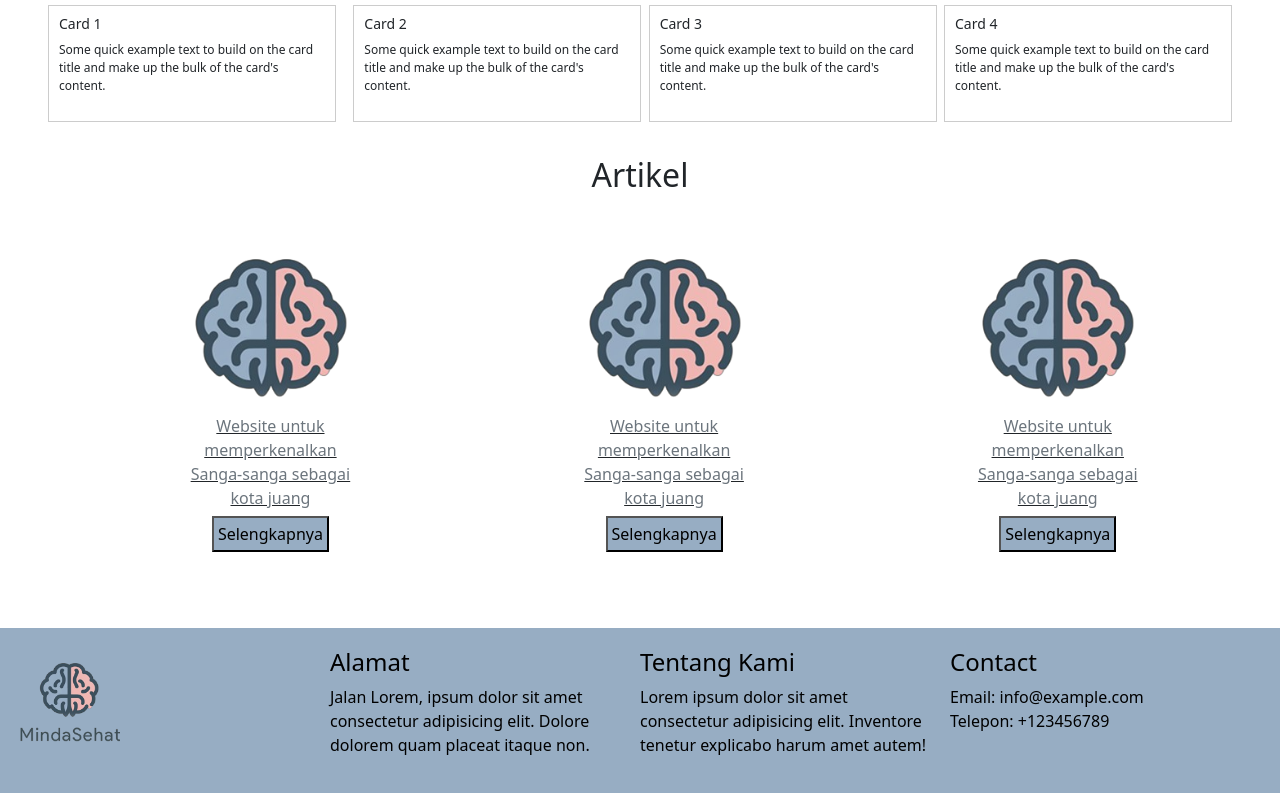
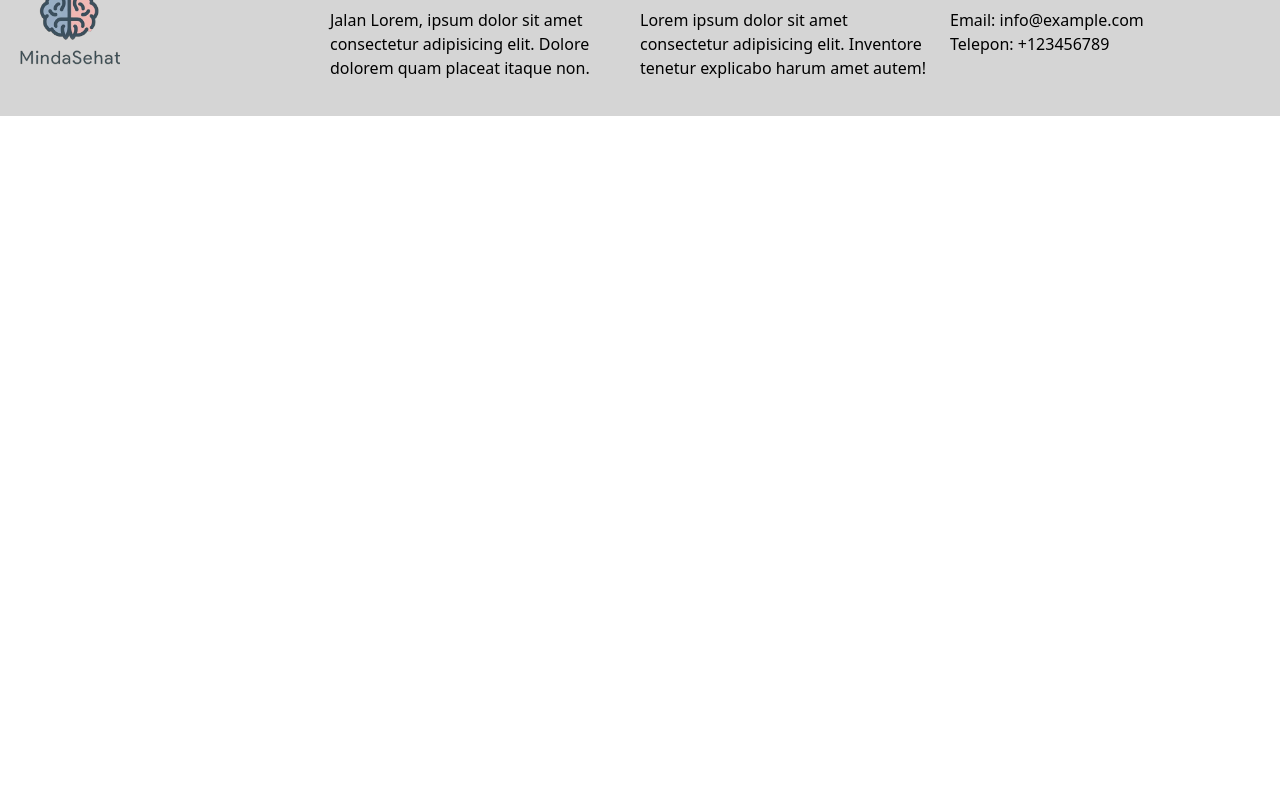
Before and after one commit to RizkyMaulanaAlfauzan/Project-MindaSehat, a Flask app: page /home in a window 1280 px wide. Shown: the part 489-1282 px from the top of the page. After the commit the page ends 605 px from the top, so only its background shows below. Run offline with Flask 3, Linux system fonts and the light colour scheme.

Commit message:
push aja

```diff
--- a/app.py
+++ b/app.py
@@ -38,7 +38,7 @@
 
 @app.route("/")
 def index():
-    return render_template("index.html")
+    return render_template("home.html")
 
 @app.route("/konsultasi")
 def konsul():
@@ -138,7 +138,7 @@
 
 @app.route("/home")
 def home():
-    return render_template("home.html")
+    return render_template("home2.html")
 
 @app.route("/psikolog")
 def psikolog():
--- a/templates/home.html
+++ b/templates/home.html
@@ -108,16 +108,16 @@
         <div class="collapse navbar-collapse" id="navbarSupportedContent">
           <ul class="navbar-nav ms-auto">
             <li class="nav-item">
-              <a class="nav-link active" aria-current="page" href="#">Home</a>
+              <a class="nav-link active" aria-current="page" href="/">Home</a>
             </li>
             <li class="nav-item">
-              <a class="nav-link active" aria-current="page" href="#">Pakar Psikolog</a>
+              <a class="nav-link active" aria-current="page" href="/artikel">Artikel</a>
             </li>
             <li class="nav-item">
-              <a class="nav-link active" aria-current="page" href="#">Konseling</a>
+              <a class="nav-link active" aria-current="page" href="/konsultasi">Konsultasi</a>
             </li>
             <li class="nav-item">
-              <a class="nav-link active" aria-current="page" href="#" style="margin-left: 15px">Logout</a>
+              <a class="nav-link active" aria-current="page" href="/login" style="margin-left: 15px">Login</a>
             </li>
           </ul>
         </div>
--- a/templates/index.html
+++ b/templates/home2.html
@@ -101,7 +101,7 @@
     <nav class="navbar navbar-expand-lg navbar-light bg-light static-top">
       <div class="container">
         <a class="navbar-brand" href="#">
-          <img src="/img/logomindasehat.png" height="36" alt="Logo" />
+          <img src="/static/image/logomindasehat.png" height="36" alt="Logo" />
         </a>
         <button class="navbar-toggler" type="button" data-bs-toggle="collapse" data-bs-target="#navbarSupportedContent" aria-controls="navbarSupportedContent" aria-expanded="false" aria-label="Toggle navigation">
           <span class="navbar-toggler-icon"></span>
@@ -109,16 +109,16 @@
         <div class="collapse navbar-collapse" id="navbarSupportedContent">
           <ul class="navbar-nav ms-auto">
             <li class="nav-item">
-              <a class="nav-link active" aria-current="page" href="/">Home</a>
+              <a class="nav-link active" aria-current="page" href="/home">Home</a>
             </li>
             <li class="nav-item">
-              <a class="nav-link active" aria-current="page" href="/artikel">Artikel</a>
+              <a class="nav-link active" aria-current="page" href="#">Pakar Psikolog</a>
             </li>
             <li class="nav-item">
-              <a class="nav-link active" aria-current="page" href="/konsultasi">Pakar Psikolog</a>
+              <a class="nav-link active" aria-current="page" href="#">Konsultasi</a>
             </li>
             <li class="nav-item">
-              <a class="nav-link active" aria-current="page" href="/login" style="margin-left: 15px">Login</a>
+              <a class="nav-link active" aria-current="page" href="/logout" style="margin-left: 15px">Logout</a>
             </li>
           </ul>
         </div>
@@ -143,42 +143,12 @@
     </div>
     <!-- Akhir Main Home -->
 
-    <!-- Awal Alasan -->
-    <div class="container">
-      <h2 class="section-title" style="text-align: center; margin-top: 10px">Alasan</h2>
-      <div class="row">
-        <div class="col-md-4">
-          <a href="#" class="card bg-dark-alt border-0 rounded-0 mb-3">
-            <div class="card-body">
-              <img src="/img/logomindasehat.png" alt="" class="card-img-top" />
-              <p class="mb-0 text-secondary" style="text-align: center; margin-top: 7px">Website untuk memperkenalkan Sanga-sanga sebagai kota juang</p>
-            </div>
-          </a>
-        </div>
-        <div class="col-md-4">
-          <a href="#" class="card bg-dark-alt border-0 rounded-0 mb-3">
-            <div class="card-body">
-              <img src="/img/logomindasehat.png" alt="" class="card-img-top" />
-              <p class="mb-0 text-secondary" style="text-align: center; margin-top: 7px">Design UI mobile untuk aplikasi rental mobil online</p>
-            </div>
-          </a>
-        </div>
-        <div class="col-md-4">
-          <a href="#" class="card bg-dark-alt border-0 rounded-0 mb-3">
-            <div class="card-body">
-              <img src="/img/logomindasehat.png" alt="" class="card-img-top" />
-              <p class="mb-0 text-secondary" style="text-align: center; margin-top: 7px">Design UI mobile untuk aplikasi dompet digital</p>
-            </div>
-          </a>
-        </div>
-      </div>
-    </div>
-    <!-- Akhir Alasan -->
+
 
     <!-- Footer -->
     <div class="footer-container">
       <div class="footer-column">
-        <img src="/static/logomindasehat.png" style="margin-top: 15px; align-items: center" alt="Logo" class="footer-logo" />
+        <img src="static/image/logomindasehat.png" style="margin-top: 15px; align-items: center" alt="Logo" class="footer-logo" />
       </div>
       <div class="footer-column">
         <h4>Alamat</h4>
--- a/templates/konsultasi.html
+++ b/templates/konsultasi.html
@@ -81,7 +81,7 @@
     <nav class="navbar navbar-expand-lg navbar-light bg-light static-top">
       <div class="container">
         <a class="navbar-brand" href="#">
-          <img src="/img/logomindasehat.png" height="36" alt="Logo" />
+          <img src="/static/image/logomindasehat.png" height="36" alt="Logo" />
         </a>
         <button class="navbar-toggler" type="button" data-bs-toggle="collapse" data-bs-target="#navbarSupportedContent" aria-controls="navbarSupportedContent" aria-expanded="false" aria-label="Toggle navigation">
           <span class="navbar-toggler-icon"></span>
@@ -92,10 +92,10 @@
               <a class="nav-link active" aria-current="page" href="/">Home</a>
             </li>
             <li class="nav-item">
-              <a class="nav-link active" style="margin-left: 60px; margin-right: 60px" aria-current="page" href="artikel">Artikel</a>
+              <a class="nav-link active" aria-current="page" href="/artikel">Artikel</a>
             </li>
             <li class="nav-item">
-              <a class="nav-link active" style="margin-left: 60px; margin-right: 60px" aria-current="page" href="/konsultasi">Pakar Psikolog</a>
+              <a class="nav-link active" aria-current="page" href="/konsultasi">Pakar Psikolog</a>
             </li>
             <li class="nav-item">
               <a class="nav-link active" aria-current="page" href="/login" style="margin-left: 15px">Login</a>
--- a/templates/login.html
+++ b/templates/login.html
@@ -42,6 +42,9 @@
             <!-- Awal Navbar -->
             <nav class="navbar navbar-expand-lg navbar-light bg-light static-top">
                 <div class="container">
+                    {% if msg %}
+                    <div class="alert alert-warning" role="alert">{{ msg }}</div>
+                    {% endif %}
                     <a class="navbar-brand" href="#">
                         <img src="/static/image/logomindasehat.png" height="45" alt="Logo" />
                     </a>
--- a/templates/registrasi.html
+++ b/templates/registrasi.html
@@ -72,6 +72,9 @@
 <body>
 
                             <div class="container">
+                                {% if msg %}
+                                <div class="alert alert-warning" role="alert">{{ msg }}</div>
+                                {% endif %}
                                 <center><img src="static/image/logomindasehat2.png" alt="Logo MindaSehat"
                                         style="width: 120px; height: 100px;" class="logo" style="display: block; margin: 0 auto;">
                                 </center>
```
